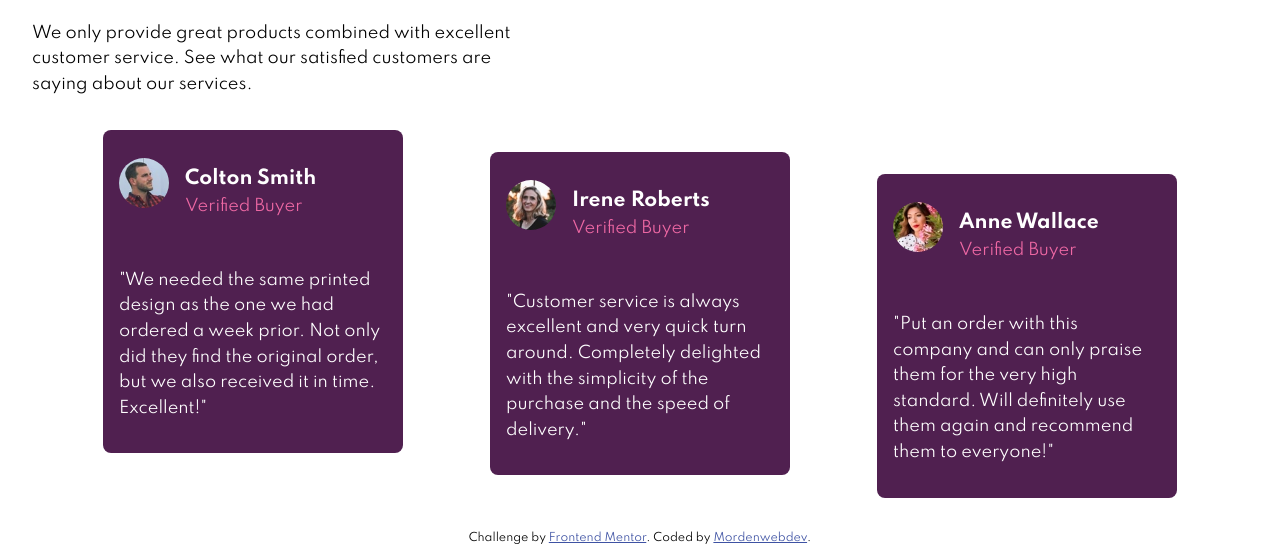
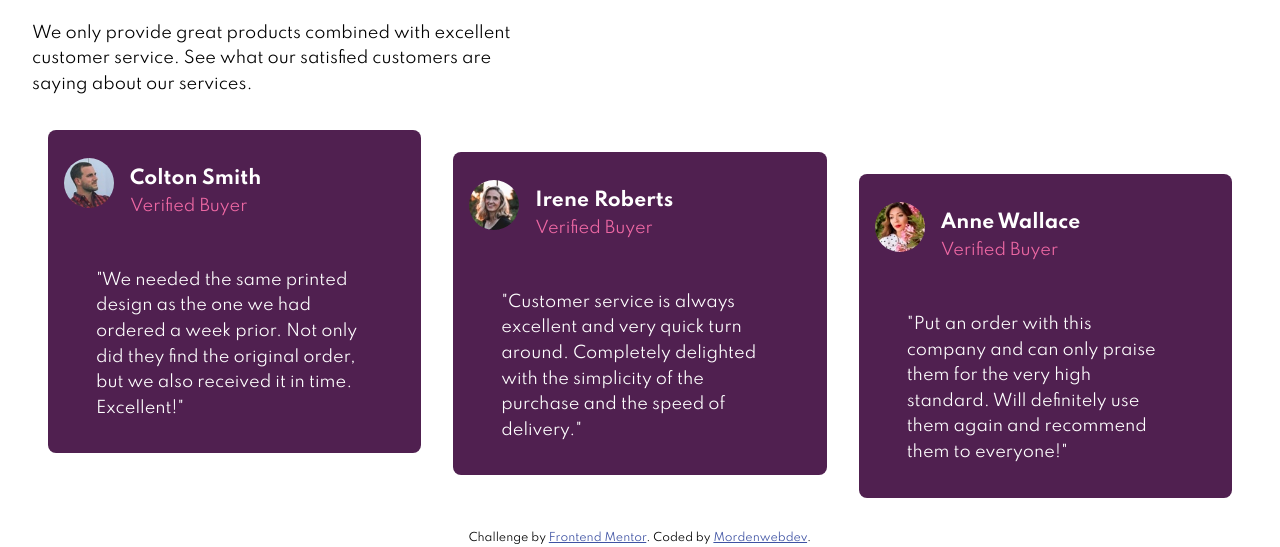
Before and after one commit to MordenWebDev/Social-proof-section, a plain HTML site: page index.html in a window 1280 px wide. Shown: the part 357-904 px from the top of the page. Drawn offline with Linux system fonts and the light colour scheme.

Commit message:
adding grow to card

```diff
--- a/style.css
+++ b/style.css
@@ -107,7 +107,7 @@ max-width: 500px;
     min-height: 400px;
     align-items: flex-start;
     flex-wrap: wrap;
-    justify-content: space-evenly;
+    justify-content: space-around;
 
 
 }
@@ -133,7 +133,7 @@ max-width: 500px;
     display: flex;
     margin: 1rem;
     min-height: 300px;
-max-width: 350px;
+    flex-grow: 1;
     flex-direction: column;
     border-radius: .5rem;
 }
@@ -154,6 +154,7 @@ align-items: center;
 .card-para{
     padding: 1rem;
     max-width: 300px;
+    margin:0 2rem;
 }
 
 .info h3{
```
